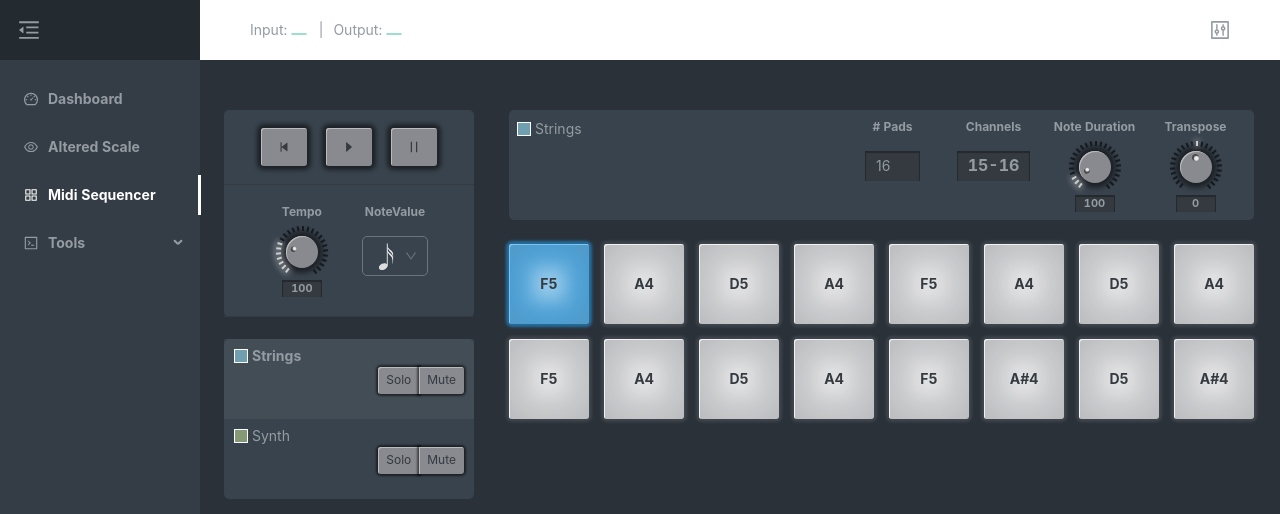
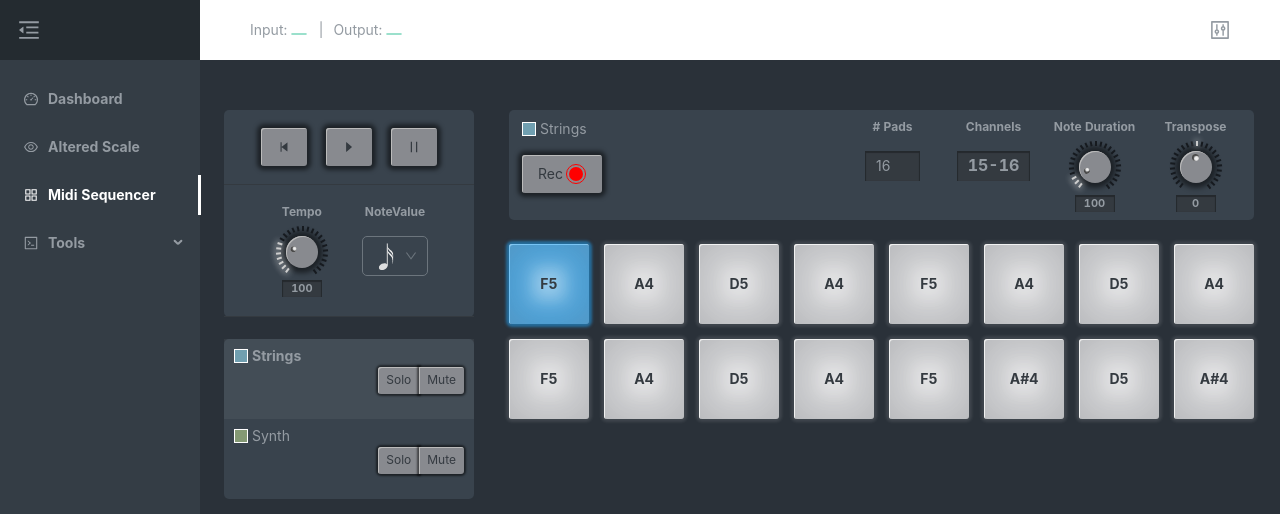
Before and after one commit to tedkx/midi-playground, a React app: page /midi-sequencer in a window 1280 px wide. Shown: the top 514 px of the page. Built offline with nearby package versions, Linux system fonts and the light colour scheme.

Commit message:
Recording mode WIP: added rec button

```diff
--- a/src/index.less
+++ b/src/index.less
@@ -139,6 +139,11 @@ body,
 .link-icon {
   cursor: pointer;
 }
+.flex-center {
+  align-items: center;
+  display: flex;
+  justify-content: space-between;
+}
 .flex-spacer {
   flex-grow: 1;
 }
--- a/src/routes/MidiSequencer/StepSequencer/index.js
+++ b/src/routes/MidiSequencer/StepSequencer/index.js
@@ -1,6 +1,6 @@
 import React from 'react';
-import { Card, InputNumber } from 'antd';
-import { Pad, ParameterKnob } from 'components/KeyboardComponents';
+import { Card } from 'antd';
+import { Button, Pad, ParameterKnob } from 'components/KeyboardComponents';
 import MidiChannelsSelector from './MidiChannelsSelector';
 import { sequencerParameterData } from '../constants';
 import { usePadEvents, useParameters } from '../utils';
@@ -63,12 +63,21 @@ const StepSequencer = ({ activeNoteIdx, data, onSetData }) => {
     <div className="step-sequencer">
       <div className="controls">
         <Card bordered={false}>
+          <div className="step-sequencer-title-wrap">
             <div className="step-sequencer-title">
               <div
                 className="step-sequencer-color"
                 style={{ backgroundColor: data?.color }}
               ></div>
               <span>{data?.title}</span>
+            </div>
+            <div className="rec-button-wrap">
+              <Button onClick={() => {}}>
+                <div className="flex-center">
+                  Rec <div className="rec-icon"></div>
+                </div>
+              </Button>{' '}
+            </div>
           </div>
           <div className="flex-spacer"></div>
           <div className="parameter">
--- a/src/routes/MidiSequencer/styles.less
+++ b/src/routes/MidiSequencer/styles.less
@@ -66,6 +66,33 @@
       font-size: 16px;
       font-weight: bold;
       margin-left: 5px;
+    }
+
+    .rec-icon {
+      height: 20px;
+      width: 20px;
+      position: relative;
+    }
+
+    .rec-icon::before {
+      border: solid 1px red;
+      content: ' ';
+      height: 20px;
+      width: 20px;
+      border-radius: 50%;
+      position: absolute;
+      top: 0;
+      left: 0;
+    }
+    .rec-icon::after {
+      background: red;
+      content: ' ';
+      height: 14px;
+      width: 14px;
+      border-radius: 50%;
+      position: absolute;
+      left: 3px;
+      top: 3px;
     }
 
     .pads-container {
@@ -180,6 +207,10 @@
   }
 }
 
+.step-sequencer-title-wrap {
+  margin-left: 5px;
+}
+
 .step-sequencer-title {
   align-items: center;
   display: flex;
@@ -196,3 +227,11 @@
     width: 14px;
   }
 }
+
+.rec-button-wrap {
+  margin-top: 15px;
+
+  .flex-center {
+    width: 48px;
+  }
+}
```
Lines whose indentation alone changed are shown as unchanged.
